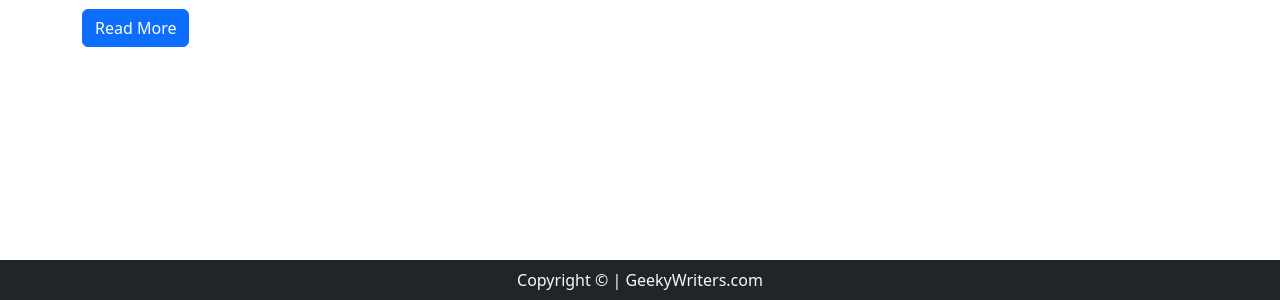
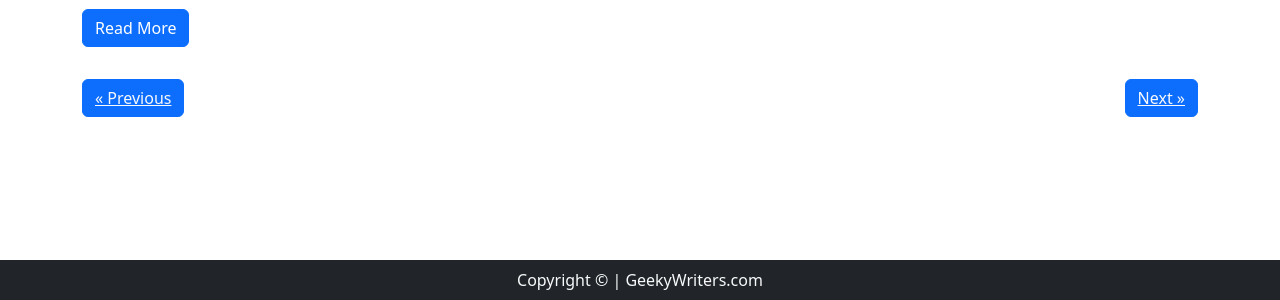
Before and after one commit to Taraansh/GeekyWriters, a Django app: page /blog/ in a window 1280 px wide. Shown: the part 544-844 px from the top of the page. Run offline with Django 4.2, Linux system fonts and the light colour scheme; data comes from the database, SQL or seed files in the repository.

Commit message:
Added buttons

```diff
--- a/templates/bloghome.html
+++ b/templates/bloghome.html
@@ -22,6 +22,20 @@
     <button class="btn btn-primary my-2 mb-4"><a href="/blogpost/{{blog.slug}}" class="text-white" style="text-decoration: none;">Read More</a></button>
     </div>
   {% endfor %}
+  <div class="my-2">
+
+    {% if prev %}
+    <button class="btn btn-primary"><a class="text-light" href="/blog/?page={{prev}}">&laquo; Previous</a></button>
+    {% else %}
+    <button class="btn btn-primary"><a class="text-light" href="#">&laquo; Previous</a></button>
+    {% endif %}
+
+    {% if nxt %}
+    <button class="btn btn-primary float-end"><a class="text-light" href="#">Next &raquo;</a></button>
+    {% else %}
+    <button class="btn btn-primary float-end"><a class="text-light" href="/blog/?page={{nxt}}">Next &raquo;</a></button>
+    {% endif %}
+</div>
 </div>
 
 {% endblock body %}
```
